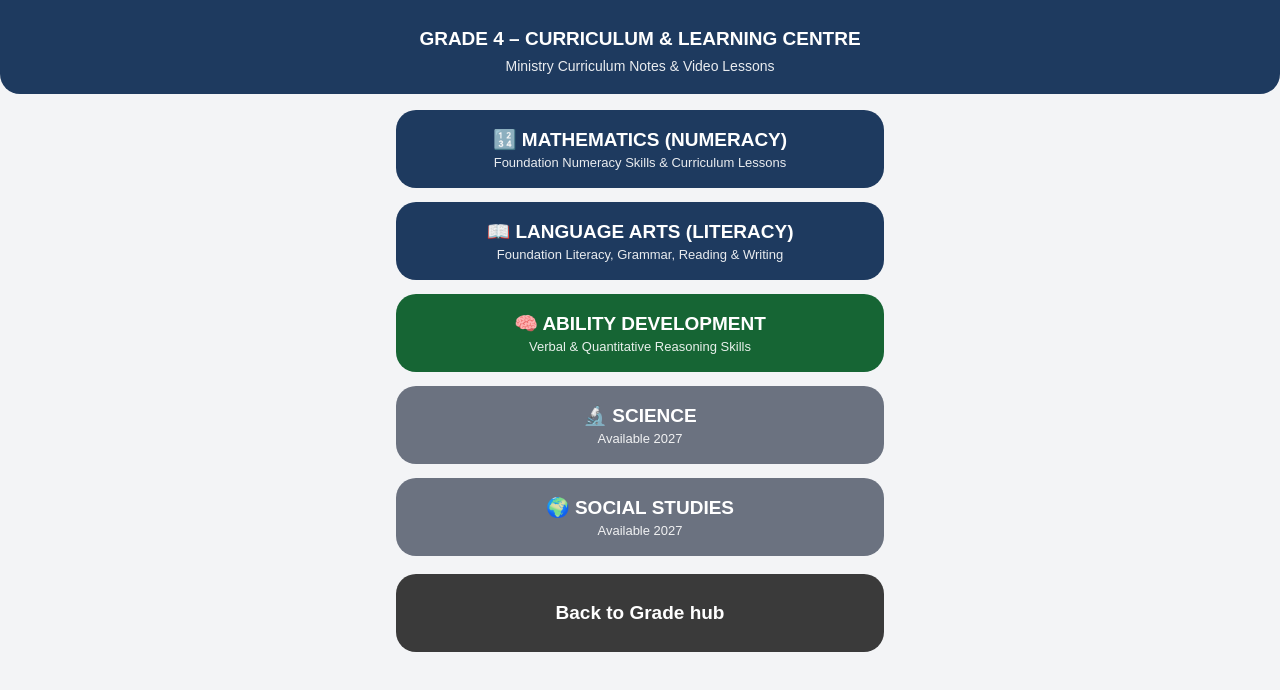
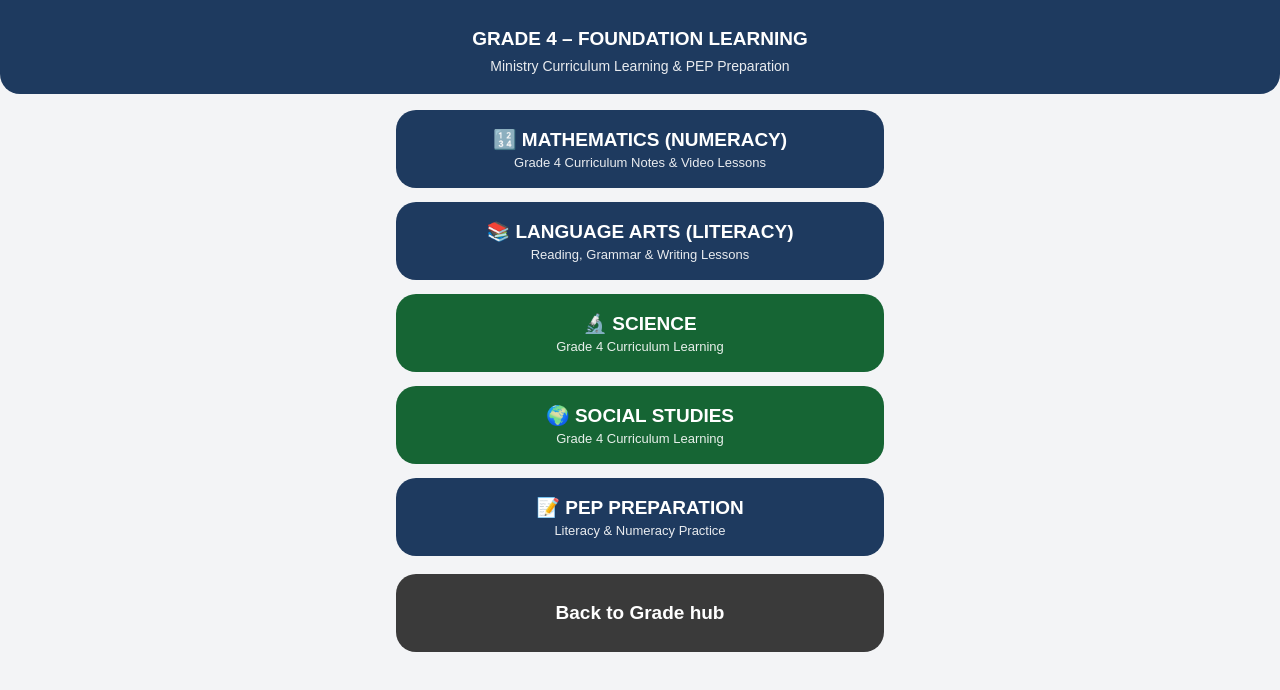
Before and after one commit to rory24699-debug/rory24699-debug.github.io, a plain HTML site: page grade4-curriculum-learning-centre.html in a window 1280 px wide. Drawn offline with Linux system fonts and the light colour scheme.

Commit message:
Update title and content for Grade 4 curriculum page

```diff
--- a/grade4-curriculum-learning-centre.html
+++ b/grade4-curriculum-learning-centre.html
@@ -3,7 +3,7 @@
 <head>
 <meta charset="UTF-8">
 <meta name="viewport" content="width=device-width, initial-scale=1.0">
-<title>GRADE 4 – CURRICULUM & LEARNING CENTRE</title>
+<title>GRADE 4 – FOUNDATION LEARNING</title>
 <style>
 *{box-sizing:border-box}
 body{margin:0;font-family:Arial;background:#f3f4f6}
@@ -16,21 +16,20 @@ body{margin:0;font-family:Arial;background:#f3f4f6}
 .card-btn span{font-size:13px;font-weight:400;opacity:.9;margin-top:4px}
 .blue{background:#1e3a5f}
 .green{background:#166534}
-.grey{background:#6b7280}
 .dark{background:#3a3a3a;margin-top:18px}
 </style>
 </head>
 <body>
 <div class="header">
-<h1>GRADE 4 – CURRICULUM & LEARNING CENTRE</h1>
-<p>Ministry Curriculum Notes & Video Lessons</p>
+<h1>GRADE 4 – FOUNDATION LEARNING</h1>
+<p>Ministry Curriculum Learning & PEP Preparation</p>
 </div>
 <div class="container">
-<a href="grade4-math.html" class="card-btn blue"><b>🔢 MATHEMATICS (NUMERACY)</b><span>Foundation Numeracy Skills & Curriculum Lessons</span></a>
-<a href="grade4-language-arts.html" class="card-btn blue"><b>📖 LANGUAGE ARTS (LITERACY)</b><span>Foundation Literacy, Grammar, Reading & Writing</span></a>
-<a href="grade4-ability-development.html" class="card-btn green"><b>🧠 ABILITY DEVELOPMENT</b><span>Verbal & Quantitative Reasoning Skills</span></a>
-<a href="#" class="card-btn grey"><b>🔬 SCIENCE</b><span>Available 2027</span></a>
-<a href="#" class="card-btn grey"><b>🌍 SOCIAL STUDIES</b><span>Available 2027</span></a>
+<a href="grade4-math.html" class="card-btn blue"><b>🔢 MATHEMATICS (NUMERACY)</b><span>Grade 4 Curriculum Notes & Video Lessons</span></a>
+<a href="grade4-language-arts.html" class="card-btn blue"><b>📚 LANGUAGE ARTS (LITERACY)</b><span>Reading, Grammar & Writing Lessons</span></a>
+<a href="grade4-science.html" class="card-btn green"><b>🔬 SCIENCE</b><span>Grade 4 Curriculum Learning</span></a>
+<a href="grade4-social.html" class="card-btn green"><b>🌍 SOCIAL STUDIES</b><span>Grade 4 Curriculum Learning</span></a>
+<a href="grade4-pep-prep.html" class="card-btn blue"><b>📝 PEP PREPARATION</b><span>Literacy & Numeracy Practice</span></a>
 <a href="grade4.html" class="card-btn dark"><b>Back to Grade hub</b></a>
 </div>
 </body>
```
